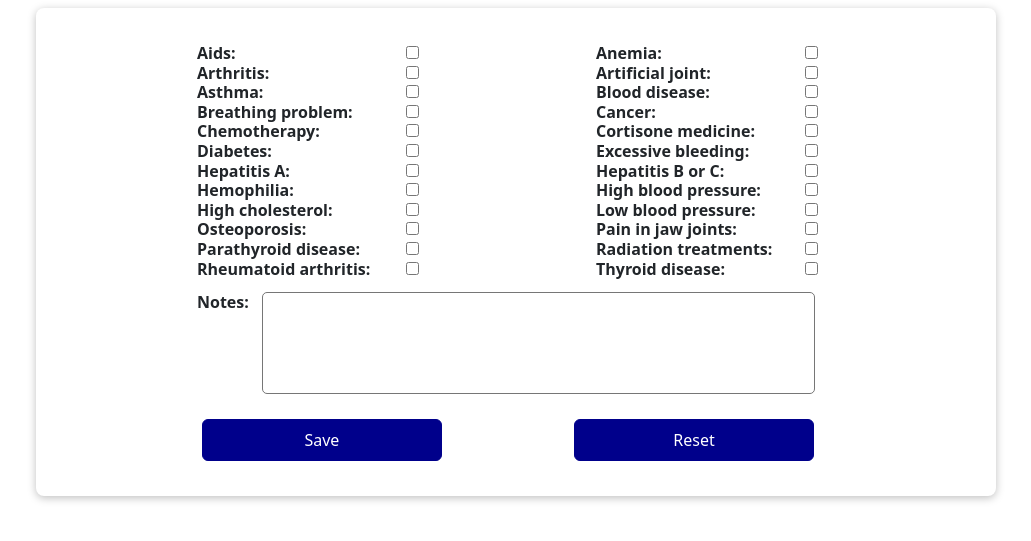
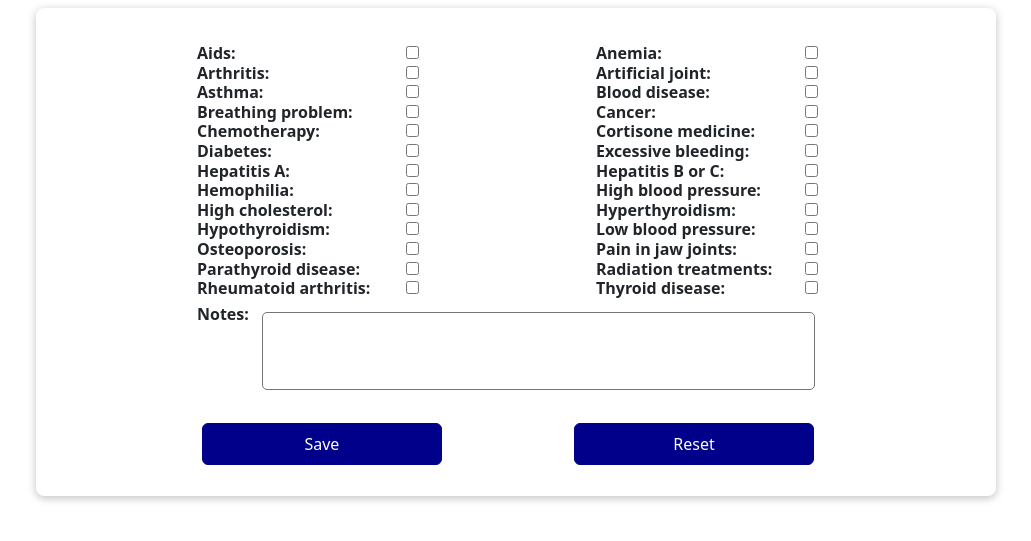
Before and after one commit to ioannis-toumpoglou/dental_app, a Django app: template dental_app/patient_management/templates/patient_management/patient-details.html in a window 1280 px wide, after a click that opens the changed part. Shown: the part 50-591 px from the top of the page, without its empty margins (124-1155 px from the left). Run offline with Django 4.2, Linux system fonts and the light colour scheme; a user stored in the database is signed in; tables that the repository leaves empty hold one stand-in row (values such as "Sample post"); the template is opened without the code that fills it: values that come from a table or form of the project are taken from there, most other values are stand-ins (such as "Sample title", 1, 10 or a date in 2020); some libraries are stand-ins or nearby versions.

Commit message:
Add new thyroidism fields in the medical info

```diff
--- a/dental_app/patient_management/forms.py
+++ b/dental_app/patient_management/forms.py
@@ -17,7 +17,7 @@ class MedicalHistoryForm(forms.ModelForm):
         model = MedicalHistory
         exclude = ['patient']
         widgets = {
-            'notes': forms.Textarea(attrs={'rows': '4'})}
+            'notes': forms.Textarea(attrs={'rows': '3'})}
 
 
 class DentalHistoryForm(forms.ModelForm):
--- a/dental_app/patient_management/models.py
+++ b/dental_app/patient_management/models.py
@@ -42,6 +42,8 @@ class MedicalHistory(models.Model):
     hemophilia = models.BooleanField(default=False)
     high_blood_pressure = models.BooleanField(default=False)
     high_cholesterol = models.BooleanField(default=False)
+    hyperthyroidism = models.BooleanField(default=False)
+    hypothyroidism = models.BooleanField(default=False)
     low_blood_pressure = models.BooleanField(default=False)
     osteoporosis = models.BooleanField(default=False)
     pain_in_jaw_joints = models.BooleanField(default=False)
--- a/dental_app/patient_management/static/patient_management/styles.css
+++ b/dental_app/patient_management/static/patient_management/styles.css
@@ -189,7 +189,7 @@
     width: 4250%;
     margin-left: -9rem;
     margin-top: 1rem;
-    margin-bottom: 1.5rem;
+    margin-bottom: 2rem;
 }
 
 #medical-history-table td {
@@ -197,7 +197,7 @@
     padding-left: 1rem;
 }
 
-#medical-history-table tr:nth-child(25) label {
+#medical-history-table tr:nth-child(27) label {
     margin-bottom: 6rem;
 }
 
```
